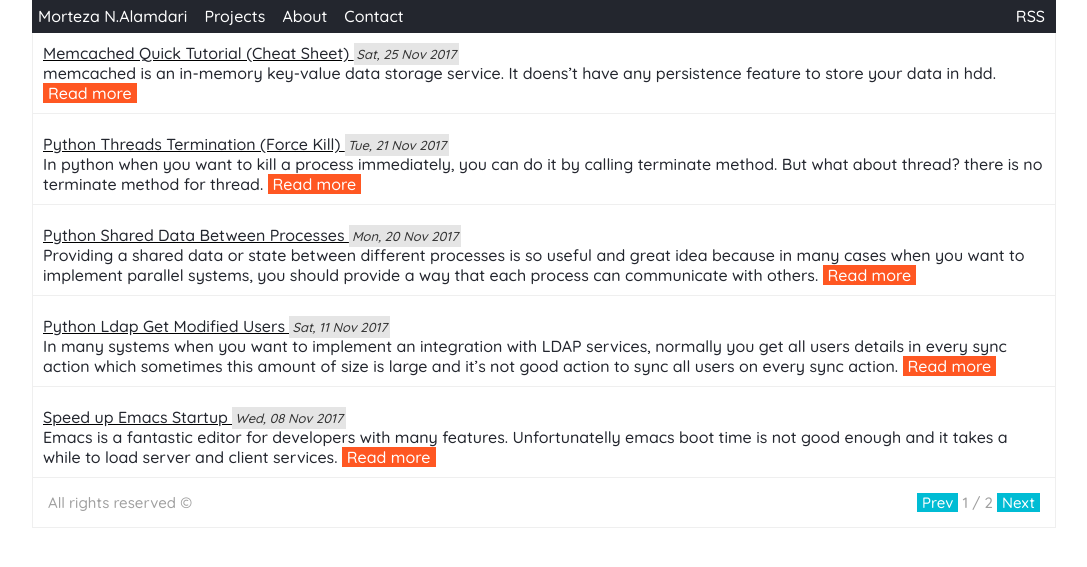
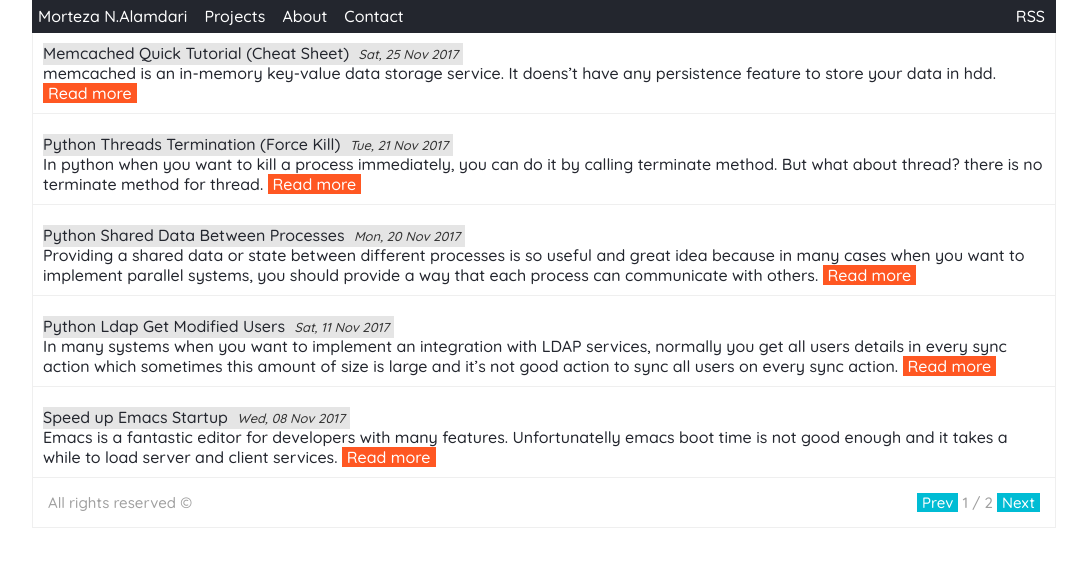
Before and after one commit to Mortezaipo/stage, a Jekyll site: the page built from index.html, in a window 1280 px wide. Shown: the top 567 px of the page, without its empty margins (96-1183 px from the left). Built offline with Jekyll 4.4.1, drawn with Linux system fonts in a browser that asks for light colours; the list of posts is cut into pages by our own code.

Commit message:
Update layouts.

```diff
--- a/inc/css/main.css
+++ b/inc/css/main.css
@@ -1,4 +1,3 @@
-/*@import url('https://fonts.googleapis.com/css?family=Roboto:400,500|Roboto+Condensed:400,700');*/
 @import url('https://fonts.googleapis.com/css?family=Quicksand:500');
 body {
     width: 80%;
@@ -57,7 +56,8 @@ strong {
     margin-bottom: 10px;
 }
 .post .post-title {
-    text-decoration: underline;
+    background-color: #e5e5e5;
+    padding-bottom: 2.4px;
 }
 .post .post-title a {
     color: #23262E;
@@ -85,8 +85,7 @@ strong {
 }
 .post .post-share-link {
     color: #FFF;
-    background-color: #00BCD4;
-    padding: 2.5px 5px;
+    padding: 10px;
 }
 div.highlighter-rouge,
 code.highlighter-rouge {
@@ -116,8 +115,7 @@ time {
     font-size: small;
     font-style: italic;
     color: #333;
-    padding: 3px;
-    background-color: #e5e5e5;
+    padding: 0 5px 0 5px;
 }
 .contact-table {
     margin: auto;
@@ -190,3 +188,8 @@ ul.contact-info li {
 blockquote {
     margin: 0;
 }
+.shared-links {
+    float: right;
+    background-color: #00BCD4;
+    padding: 3px;
+}
--- a/index.html
+++ b/index.html
@@ -8,8 +8,8 @@ layout: default
       <a href="{{post.url | prepend: site.baseurl}}" rel="bookmark" title="Permanent link to {{post.title}}">
 	      {{post.title}}
       </a>
+      <time datetime="{{post.date}}">{{post.date | date: "%a, %d %b %Y"}}</time>
     </strong>
-    <time datetime="{{post.date}}">{{post.date | date: "%a, %d %b %Y"}}</time>
     <div class="post-body">
       {{post.excerpt | strip_html}}
       <a href="{{site.baseurl}}{{post.url}}" title="read more" class="read-more">Read more</a>
```
Also changed, not shown: _layouts/post.html (+5 -3 lines). Lines whose indentation alone changed are shown as unchanged.
